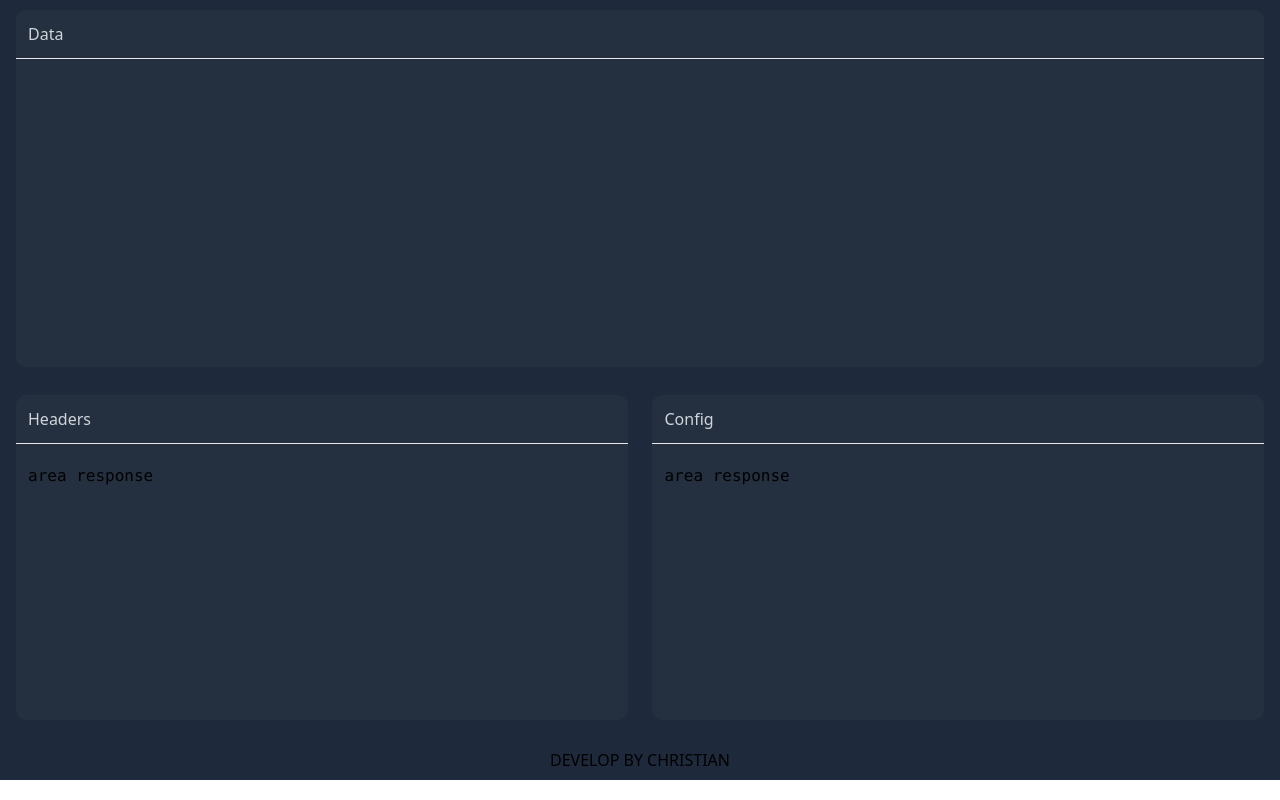
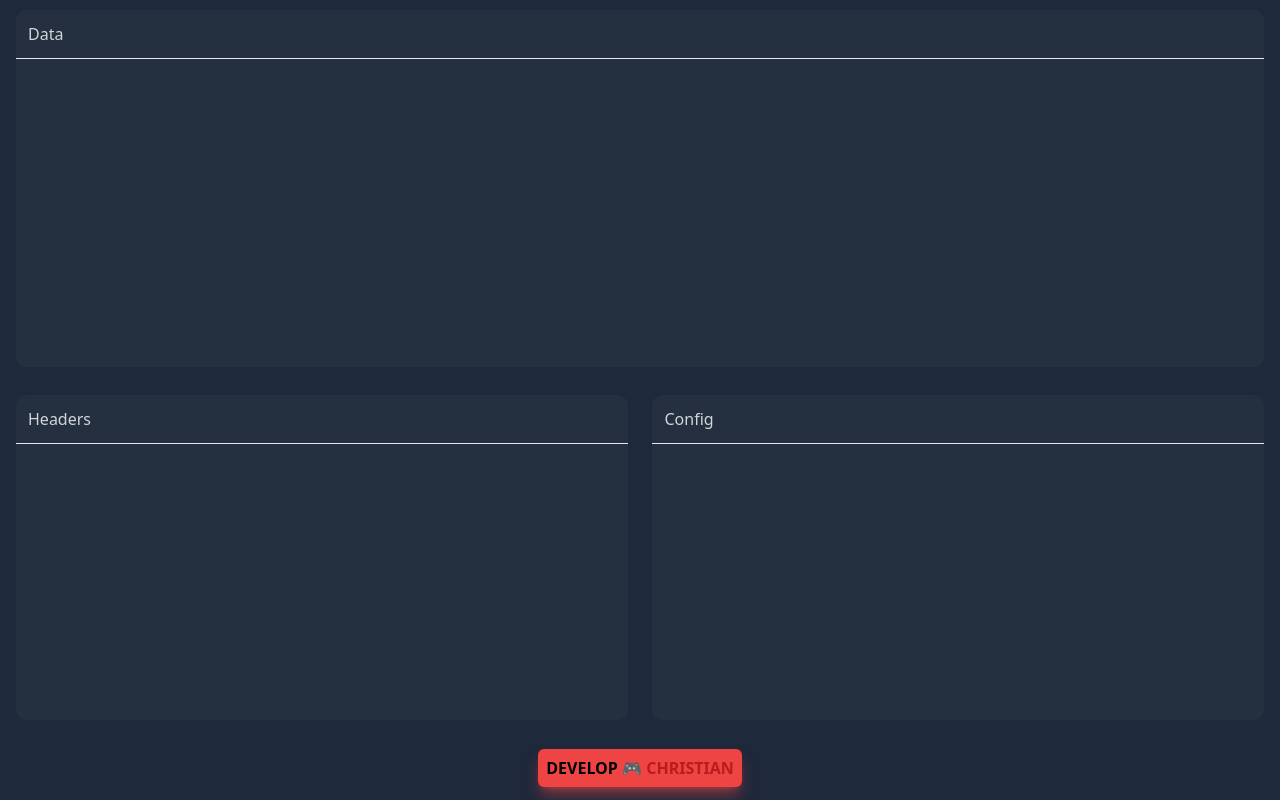
Before and after one commit to Christian-M-Silva/glutton, a Vue app: page / in a window 1280 px wide. Shown: the part 220-1020 px from the top of the page. Built offline with nearby package versions, Linux system fonts and the light colour scheme.

Commit message:
add o loading, ajeita a lógica do button status e renderiza a tela no headers e config

```diff
--- a/public/index.html
+++ b/public/index.html
@@ -4,6 +4,7 @@
     <meta charset="utf-8">
     <meta http-equiv="X-UA-Compatible" content="IE=edge">
     <meta name="viewport" content="width=device-width,initial-scale=1.0">
+    <link rel="shortcut icon" href="glutao.png" type="image/x-icon">
     <title>Glutton</title>
   </head>
   <body>
--- a/src/components/pageDefault/pageDefault.js
+++ b/src/components/pageDefault/pageDefault.js
@@ -13,6 +13,9 @@ export default {
             url: '',
             status: '',
             data: '',
+            config: '',
+            headers: '',
+            loading: false
         }
     },
 
@@ -20,7 +23,11 @@ export default {
         showResponse(response) {
             this.status = response.status ? response.status : response.response.status
             this.$refs.data.innerHTML = JSON.stringify(response.data, null, 2)
-            Prism.highlightElement( this.$refs.data);
+            this.$refs.config.innerHTML = JSON.stringify(response.config, null, 2)
+            this.$refs.headers.innerHTML = JSON.stringify(response.headers, null, 2)
+            Prism.highlightElement(this.$refs.data);
+            Prism.highlightElement(this.$refs.config);
+            Prism.highlightElement(this.$refs.headers);
         }
     },
 }
--- a/src/components/pageDefault/pageDefault.vue
+++ b/src/components/pageDefault/pageDefault.vue
@@ -40,7 +40,7 @@
             :class="
               status > 199 && status < 299
                 ? 'bg-green-500 px-2 font-medium text-green-900 rounded-md'
-                : status > 399 && status < 600
+                : status !== ''
                 ? 'bg-red-500 px-2 font-medium text-red-900 rounded-md'
                 : ''
             "
@@ -51,17 +51,19 @@
 
         <area-response class="pl-3 h-72 overflow-auto">
           <pre><code ref="data" class="language-js line-numbers">{{data}}</code></pre>
+
+          <img v-show="loading" class="animate-spin h-20" src="../../asset/recarregar.png" alt="">
         </area-response>
       </section>
 
-      <div class="flex justify-between pb-7">
+      <div class="flex justify-between pb-9">
         <section class="w-[49%]">
           <div class="border-b-[.5px] p-3 mb-5">
             <span class="text-gray-300 font-medium">Headers</span>
           </div>
 
           <area-response class="pl-3 h-64 overflow-auto">
-            <pre><code >area response</code></pre>
+            <pre><code ref="headers" class="language-js line-numbers">{{headers}}</code></pre>
           </area-response>
         </section>
 
@@ -70,13 +72,13 @@
             <span class="text-gray-300 font-medium">Config</span>
           </div>
 
-          <area-response class="pl-3 h-64 overflow-auto"><pre><code >area response</code></pre></area-response>
+          <area-response class="pl-3 h-64 overflow-auto"><pre><code ref="config" class="language-js line-numbers">{{config}}</code></pre></area-response>
         </section>
       </div>
     </div>
 
-    <footer class="text-center pb-2">
-      <span>DEVELOP BY CHRISTIAN</span>
+    <footer class="text-center pb-5 ">
+      <a href="https://github.com/Christian-M-Silva" target="_blank" class="bg-red-500 font-bold shadow-lg shadow-red-500/50 rounded-md p-2">DEVELOP 🎮 <span class="text-red-700">CHRISTIAN</span></a>
     </footer>
   </div>
 </template>
```
Also changed, not shown: public/glutao.png (added), src/asset/recarregar.png (added).
